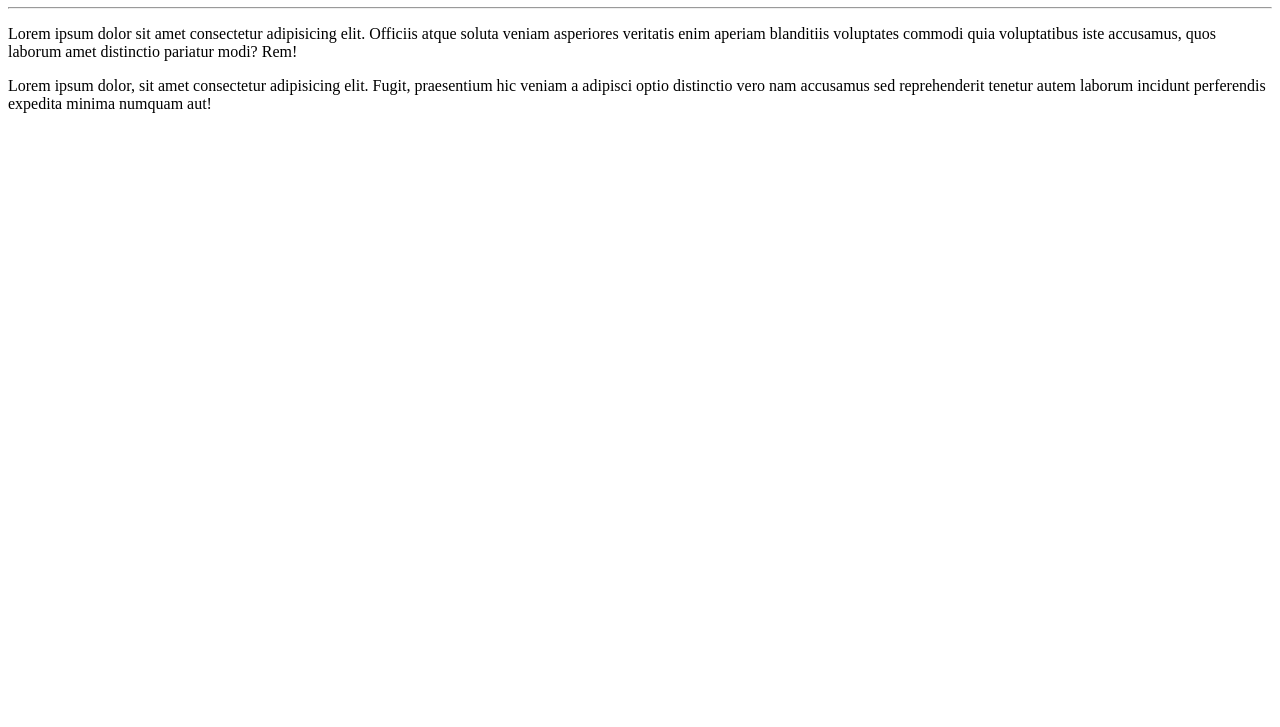
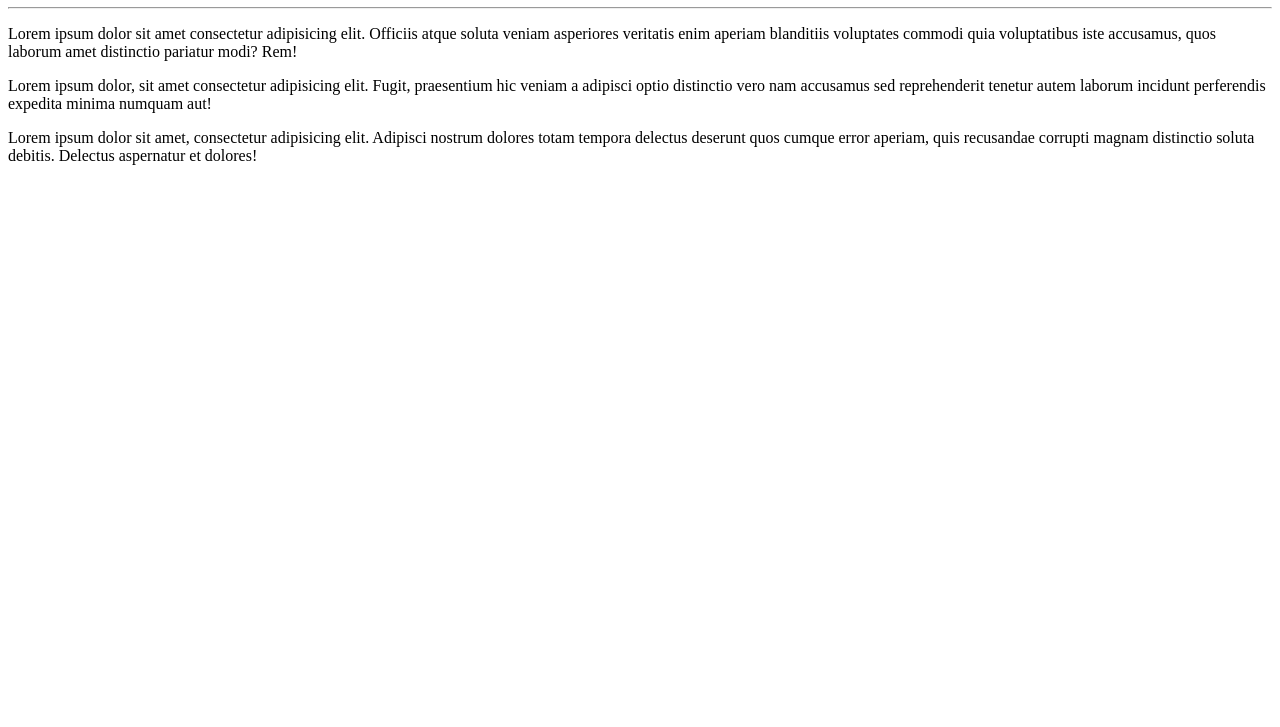
Before and after one commit to antonioalan2/Ola-Mundo, a plain HTML site: page site-exemplo/index.html in a window 1280 px wide. Shown: the part 73-800 px from the top of the page. Drawn offline with Linux system fonts and the light colour scheme.

Commit message:
novo paragrafo

```diff
--- a/site-exemplo/index.html
+++ b/site-exemplo/index.html
@@ -10,5 +10,6 @@
     <hr>
     <p>Lorem ipsum dolor sit amet consectetur adipisicing elit. Officiis atque soluta veniam asperiores veritatis enim aperiam blanditiis voluptates commodi quia voluptatibus iste accusamus, quos laborum amet distinctio pariatur modi? Rem!</p>
     <p>Lorem ipsum dolor, sit amet consectetur adipisicing elit. Fugit, praesentium hic veniam a adipisci optio distinctio vero nam accusamus sed reprehenderit tenetur autem laborum incidunt perferendis expedita minima numquam aut!</p>
+    <p>Lorem ipsum dolor sit amet, consectetur adipisicing elit. Adipisci nostrum dolores totam tempora delectus deserunt quos cumque error aperiam, quis recusandae corrupti magnam distinctio soluta debitis. Delectus aspernatur et dolores!</p>
 </body>
 </html>
```
